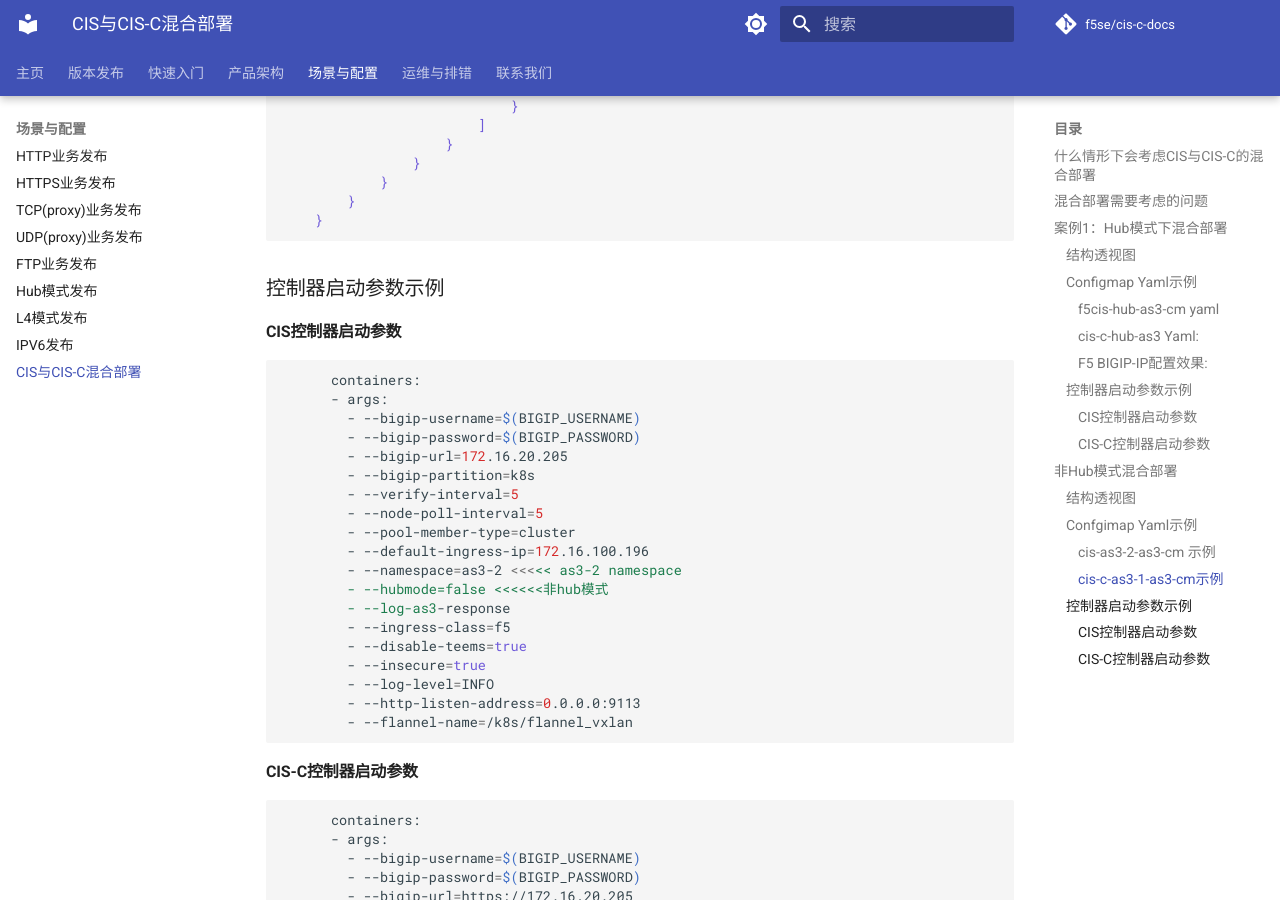
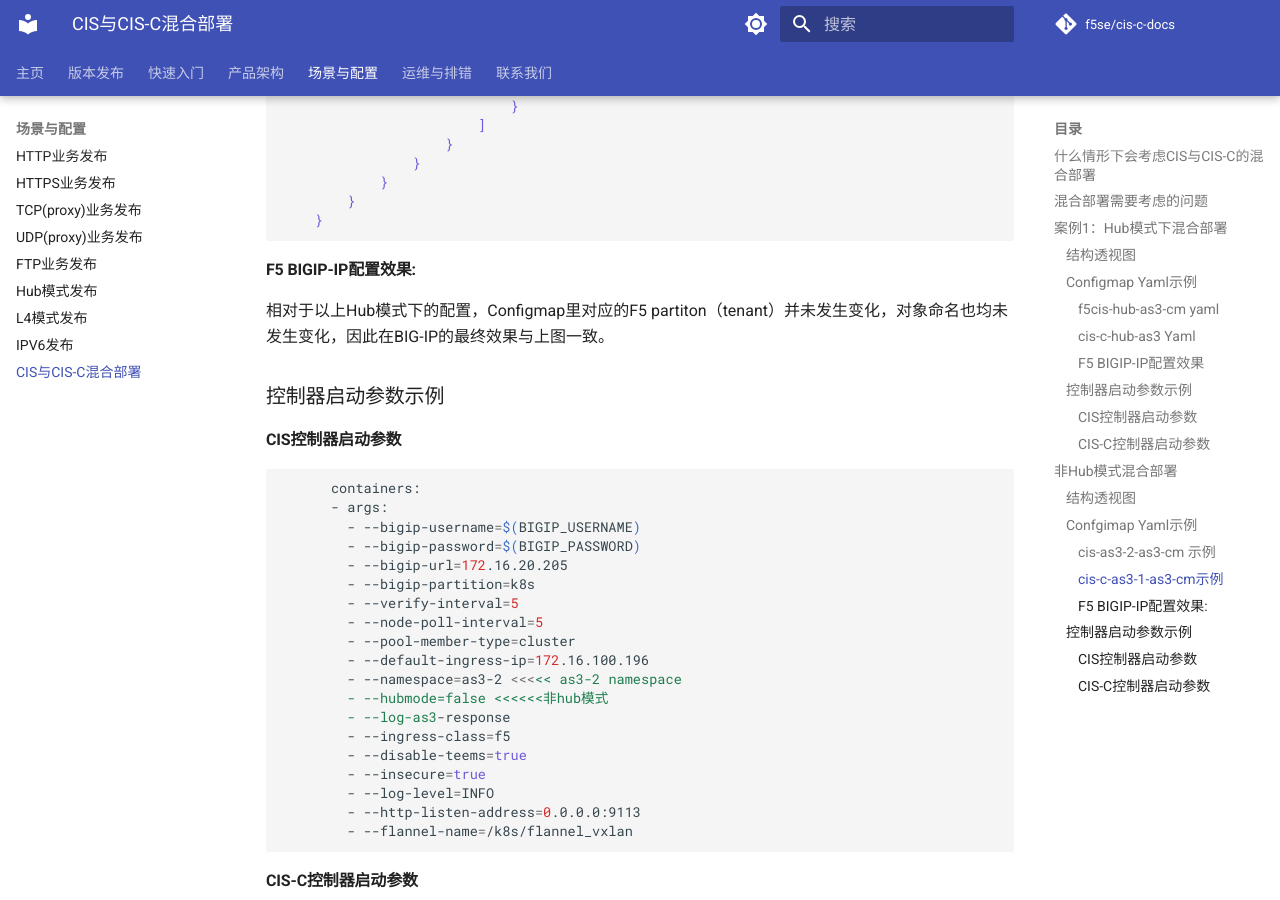
Before and after one commit to f5se/cis-c-docs, an MkDocs documentation site: the page built from docs/Use-Cases/cis-and-cis-c.md, in a window 1280 px wide and 900 px high, scrolled down 7164 px. Built offline with MkDocs 1.6.1 and Material for MkDocs 9.7.7, drawn with Linux system fonts in a browser that asks for light colours; comment, search, counter and statistics services are not loaded; some of the changed text lies outside the part shown.

Commit message:
new example for hybrid mode

````diff
--- a/docs/Use-Cases/cis-and-cis-c.md
+++ b/docs/Use-Cases/cis-and-cis-c.md
@@ -86,7 +86,7 @@
 
 
 
-#### cis-c-hub-as3  Yaml:
+#### cis-c-hub-as3  Yaml
 
 ```yaml
 kind: ConfigMap
@@ -142,7 +142,7 @@
 
 
 
-#### F5 BIGIP-IP配置效果:
+#### F5 BIGIP-IP配置效果
 
 ![image-20220907083312314](img/image-20220907083312314.png)
 
@@ -317,6 +317,12 @@
 
 
 
+#### F5 BIGIP-IP配置效果:
+
+相对于以上Hub模式下的配置，Configmap里对应的F5 partiton（tenant）并未发生变化，对象命名也均未发生变化，因此在BIG-IP的最终效果与上图一致。
+
+
+
 ### 控制器启动参数示例
 
 #### CIS控制器启动参数
````
